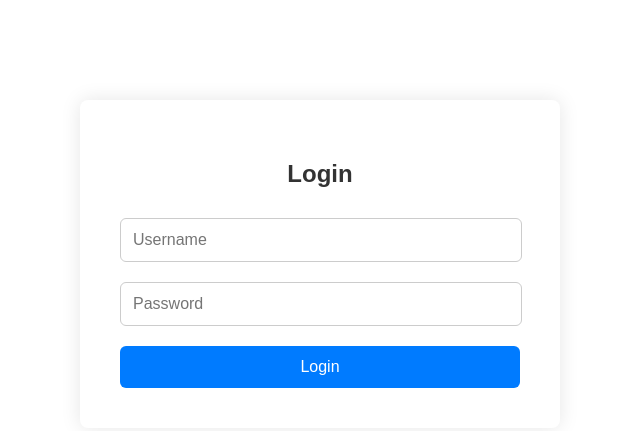
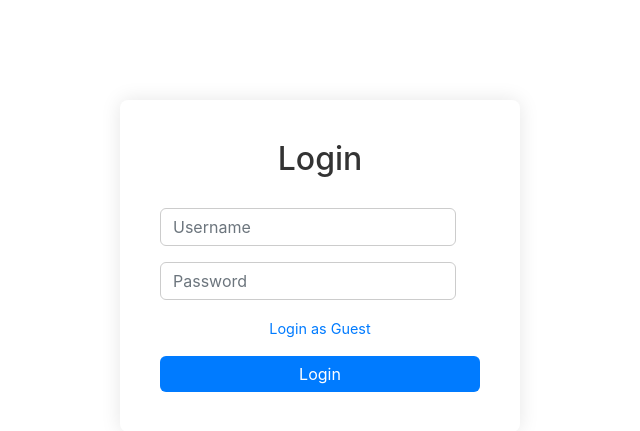
Before and after one commit to ata-hub/BBM473-Room-Timetable, a Flask app: page / in a window 1280 px wide. Shown: the top 431 px of the page, without its empty margins (320-960 px from the left). Run offline with Flask 3, Linux system fonts and the light colour scheme; some libraries are stand-ins or nearby versions.

Commit message:
login guest entry added

```diff
--- a/static/css/login.css
+++ b/static/css/login.css
@@ -36,10 +36,30 @@
     font-size: 16px;
 }
 
-/* Submit button styles */
+/* Guest login link styles */
+.guest-login {
+    text-align: center;
+}
+
+.guest-login-link {
+    font-size: 0.9em;
+    color: #007bff;
+    text-decoration: none;
+    transition: color 0.3s;
+}
+
+.guest-login-link:hover {
+    color: #0056b3;
+    text-decoration: underline;
+}
+
+/* Adjust form control styles */
+.form-control {
+    border-radius: 6px;
+}
+
+/* Adjust button styles */
 button[type="submit"] {
-    width: 100%;
-    padding: 12px;
     background-color: #007bff;
     color: #fff;
     border: none;
--- a/templates/login.html
+++ b/templates/login.html
@@ -1,23 +1,104 @@
 <!DOCTYPE html>
 <html lang="en">
   <head>
-    <meta charset="UTF-8">
-    <meta name="viewport" content="width=device-width, initial-scale=1.0">
+    <meta charset="UTF-8" />
+    <meta name="viewport" content="width=device-width, initial-scale=1.0" />
     <title>Login Page</title>
-    <link rel="stylesheet" href="{{ url_for('static', filename='css/login.css') }}">
+    <link
+      rel="stylesheet"
+      href="{{ url_for('static', filename='css/login.css') }}"
+    />
+    <link
+      rel="stylesheet"
+      href="https://maxcdn.bootstrapcdn.com/bootstrap/4.5.2/css/bootstrap.min.css"
+    />
   </head>
   <body>
     <div class="login-container">
       <h2>Login</h2>
       <form action="#" method="post">
         <div class="form-group">
-                <input type="text" id="username" name="username" placeholder="Username" required>
+          <input
+            type="text"
+            id="username"
+            name="username"
+            placeholder="Username"
+            required
+            class="form-control"
+          />
         </div>
         <div class="form-group">
-                <input type="password" id="password" name="password" placeholder="Password" required>
+          <input
+            type="password"
+            id="password"
+            name="password"
+            placeholder="Password"
+            required
+            class="form-control"
+          />
         </div>
-            <button type="submit">Login</button>
+        <div class="form-group guest-login">
+          <a
+            href="#"
+            class="guest-login-link"
+            data-toggle="modal"
+            data-target="#guestModal"
+            >Login as Guest</a
+          >
+        </div>
+        <button type="submit" class="btn btn-primary btn-block">Login</button>
       </form>
     </div>
+
+    <!-- Guest Login Modal -->
+    <div
+      class="modal fade"
+      id="guestModal"
+      tabindex="-1"
+      aria-labelledby="guestModalLabel"
+      aria-hidden="true"
+    >
+      <div class="modal-dialog">
+        <div class="modal-content">
+          <div class="modal-header">
+            <h5 class="modal-title" id="guestModalLabel">Choose Department</h5>
+            <button
+              type="button"
+              class="close"
+              data-dismiss="modal"
+              aria-label="Close"
+            >
+              <span aria-hidden="true">&times;</span>
+            </button>
+          </div>
+          <div class="modal-body">
+            <form action="/guest-login" method="post">
+              <div class="form-group">
+                <label for="department">Department:</label>
+                <select
+                  id="department"
+                  name="department"
+                  required
+                  class="form-control"
+                >
+                  <option value="cs">Computer Science</option>
+                  <option value="math">Mathematics</option>
+                  <option value="phy">Physics</option>
+                  <option value="chem">Chemistry</option>
+                  <!-- Add more departments as needed -->
+                </select>
+              </div>
+              <button type="submit" class="btn btn-primary">
+                Continue as Guest
+              </button>
+            </form>
+          </div>
+        </div>
+      </div>
+    </div>
+
+    <script src="https://code.jquery.com/jquery-3.5.1.slim.min.js"></script>
+    <script src="https://cdn.jsdelivr.net/npm/@popperjs/core@2.5.4/dist/umd/popper.min.js"></script>
+    <script src="https://maxcdn.bootstrapcdn.com/bootstrap/4.5.2/js/bootstrap.min.js"></script>
   </body>
 </html>
```
Lines whose indentation alone changed are shown as unchanged.
